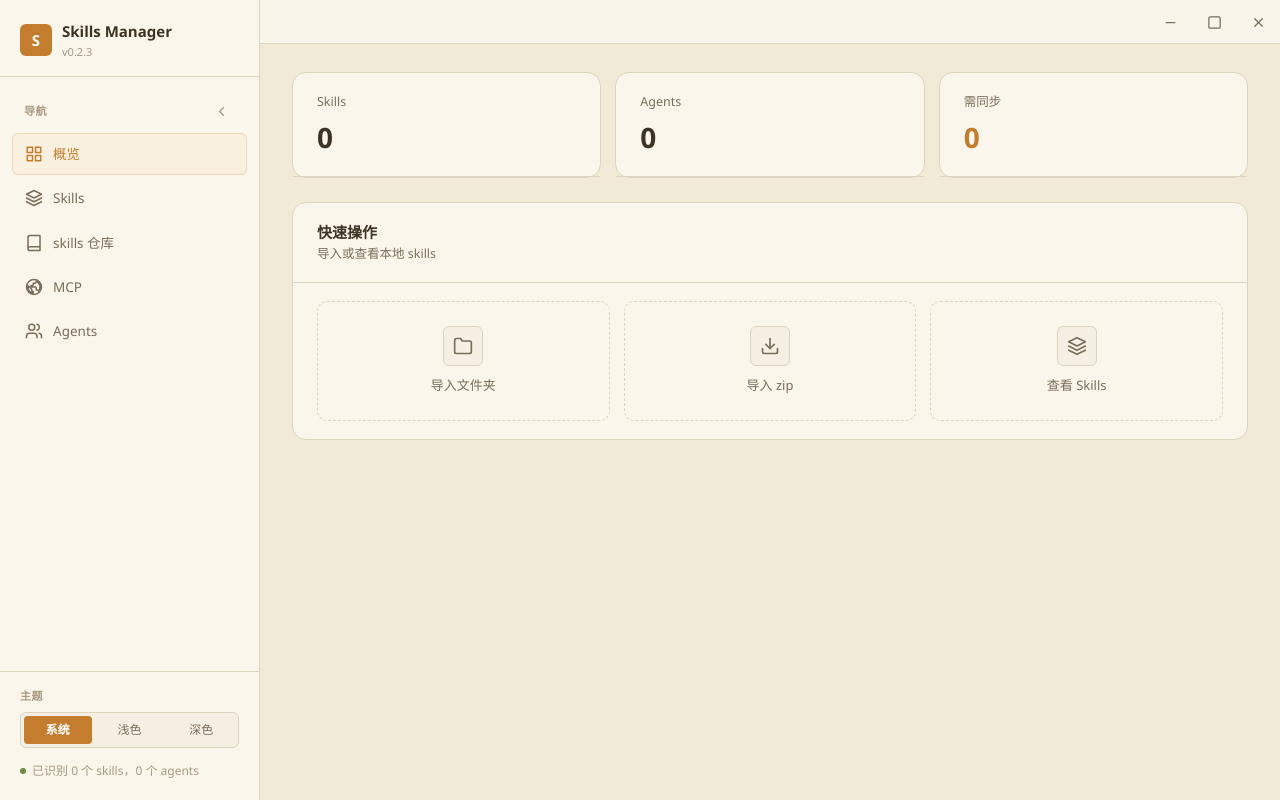
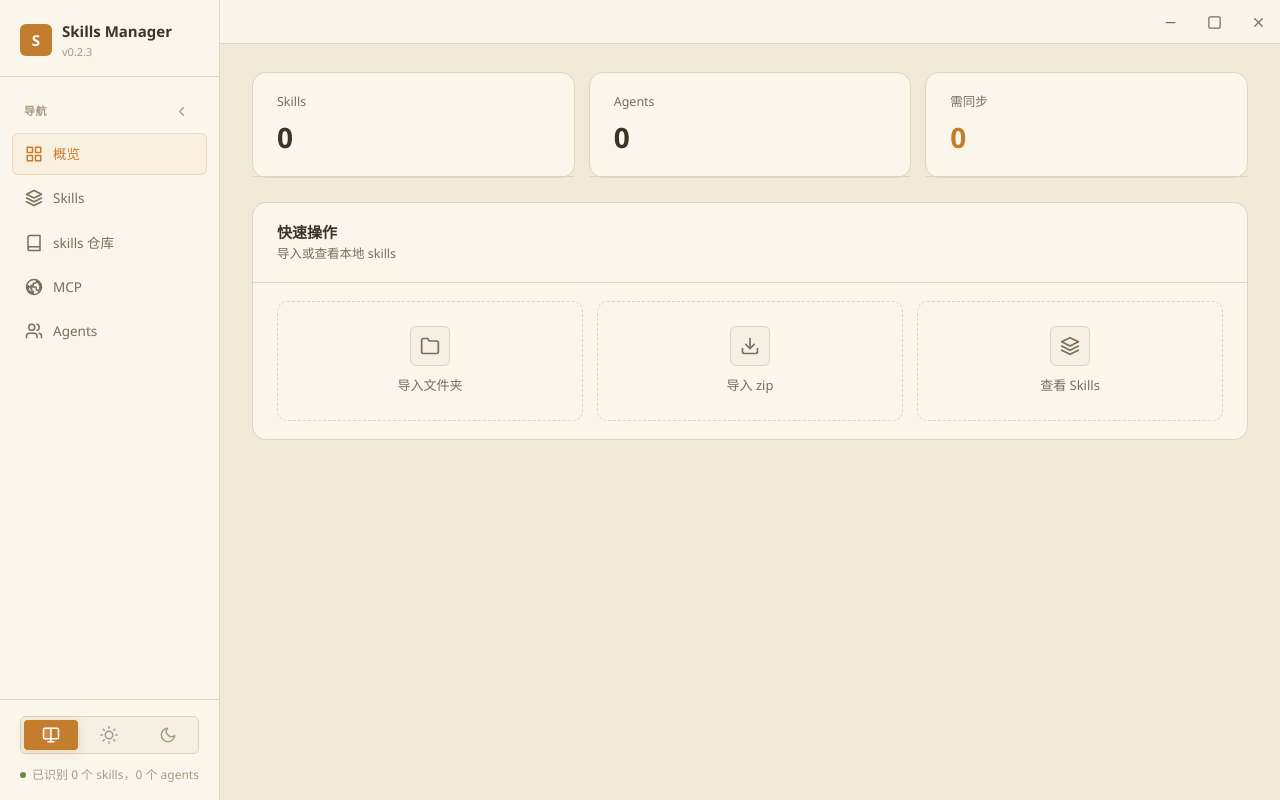
Before and after one commit to mimoxh/skills_manager, a React (Vite) app: page / in a window 1280 px wide. Built offline with nearby package versions, Linux system fonts and the light colour scheme.

Commit message:
feat: 左侧栏主题切换器改为图标交互模式，缩小侧边栏宽度

```diff
--- a/src/components/layout/Sidebar.tsx
+++ b/src/components/layout/Sidebar.tsx
@@ -80,7 +80,7 @@ export function Sidebar({
           resolvedTheme={resolvedTheme}
           onChange={onThemeChange}
         />
-        <div className="sidebar-stat">
+        <div className="sidebar-footer-stat">
           <span className="sidebar-stat-dot" />
           <span className="sidebar-footer-text">已识别 {skillCount} 个 skills，{agentCount} 个 agents</span>
         </div>
--- a/src/components/layout/ThemeSwitcher.tsx
+++ b/src/components/layout/ThemeSwitcher.tsx
@@ -1,7 +1,9 @@
+import { useState } from "react";
 import type { ResolvedTheme, ThemeMode } from "../../hooks/useTheme";
 
+// 按照跟随系统、浅色、深色的顺序排列
 const themeOptions: Array<{ mode: ThemeMode; label: string }> = [
-  { mode: "system", label: "系统" },
+  { mode: "system", label: "跟随系统" },
   { mode: "light", label: "浅色" },
   { mode: "dark", label: "深色" },
 ];
@@ -14,78 +16,120 @@ interface ThemeSwitcherProps {
 }
 
 export function ThemeSwitcher({ collapsed, mode, resolvedTheme, onChange }: ThemeSwitcherProps) {
-  if (collapsed) {
+  // 收起态：点击展开/收起
+  const [expanded, setExpanded] = useState(false);
+
+  if (!collapsed) {
+    // 展开态：三个图标横向排列，当前选中高亮
     return (
-      <button
-        className="theme-switcher-icon"
-        onClick={() => onChange(nextThemeMode(mode))}
-        title={`主题：${themeLabel(mode)}（当前${resolvedTheme === "dark" ? "深色" : "浅色"}），点击切换`}
-        type="button"
-      >
-        <ThemeIcon mode={mode} resolvedTheme={resolvedTheme} />
-      </button>
-    );
-  }
-
-  return (
-    <div className="theme-switcher" aria-label="主题切换">
-      <div className="theme-switcher-label">主题</div>
-      <div className="theme-switcher-options" role="group" aria-label="主题切换">
+      <div className="theme-icon-row" role="group" aria-label="主题切换">
         {themeOptions.map((option) => (
           <button
             key={option.mode}
-            className={`theme-switcher-option${mode === option.mode ? " active" : ""}`}
+            className={`theme-icon-btn${mode === option.mode ? " active" : ""}`}
             onClick={() => onChange(option.mode)}
             type="button"
             aria-pressed={mode === option.mode}
             title={`${option.label}${option.mode === "system" ? `（当前${resolvedTheme === "dark" ? "深色" : "浅色"}）` : ""}`}
           >
-            {option.label}
+            <ThemeIcon mode={option.mode} resolvedTheme={resolvedTheme} />
           </button>
         ))}
       </div>
+    );
+  }
+
+  // 收起态：当前图标 + 点击展开其他
+  const currentIndex = themeOptions.findIndex((o) => o.mode === mode);
+  const aboveOptions = themeOptions.slice(0, currentIndex);
+  const belowOptions = themeOptions.slice(currentIndex + 1);
+
+  const handleSelect = (selectedMode: ThemeMode) => {
+    if (selectedMode === mode) {
+      setExpanded((prev) => !prev);
+    } else {
+      onChange(selectedMode);
+      setExpanded(false);
+    }
+  };
+
+  return (
+    <div className="theme-icon-switcher">
+      {expanded &&
+        aboveOptions.map((option, i) => (
+          <button
+            key={option.mode}
+            className="theme-icon-option"
+            onClick={() => handleSelect(option.mode)}
+            type="button"
+            title={option.label}
+            style={{ animationDelay: `${i * 50}ms` }}
+          >
+            <ThemeIcon mode={option.mode} resolvedTheme={resolvedTheme} />
+          </button>
+        ))}
+
+      <button
+        className="theme-icon-current"
+        onClick={() => handleSelect(mode)}
+        type="button"
+        title={`${themeOptions[currentIndex].label}，点击${expanded ? "收起" : "展开"}`}
+      >
+        <ThemeIcon mode={mode} resolvedTheme={resolvedTheme} />
+      </button>
+
+      {expanded &&
+        belowOptions.map((option, i) => (
+          <button
+            key={option.mode}
+            className="theme-icon-option"
+            onClick={() => handleSelect(option.mode)}
+            type="button"
+            title={option.label}
+            style={{ animationDelay: `${(aboveOptions.length + i) * 50}ms` }}
+          >
+            <ThemeIcon mode={option.mode} resolvedTheme={resolvedTheme} />
+          </button>
+        ))}
     </div>
   );
 }
 
-function nextThemeMode(mode: ThemeMode): ThemeMode {
-  if (mode === "system") return "light";
-  if (mode === "light") return "dark";
-  return "system";
-}
-
-function themeLabel(mode: ThemeMode): string {
-  if (mode === "system") return "跟随系统";
-  if (mode === "light") return "浅色";
-  return "深色";
-}
-
 function ThemeIcon({ mode, resolvedTheme }: { mode: ThemeMode; resolvedTheme: ResolvedTheme }) {
+  // 跟随系统 - 显示器图标（半明半暗）
   if (mode === "system") {
     return (
-      <svg className="icon icon-sm" viewBox="0 0 24 24">
-        <rect x="3" y="4" width="18" height="12" rx="2" />
-        <line x1="8" y1="20" x2="16" y2="20" />
-        <line x1="12" y1="16" x2="12" y2="20" />
+      <svg className="icon" viewBox="0 0 24 24">
+        <rect x="2" y="3" width="20" height="14" rx="2" />
+        <line x1="8" y1="21" x2="16" y2="21" />
+        <line x1="12" y1="17" x2="12" y2="21" />
+        <line x1="12" y1="3" x2="12" y2="17" />
+        <path d="M2 3h10v14H2" fill="currentColor" opacity="0.15" />
       </svg>
     );
   }
 
-  if (resolvedTheme === "dark") {
+  // 浅色 - 太阳图标
+  if (mode === "light") {
     return (
-      <svg className="icon icon-sm" viewBox="0 0 24 24">
-        <path d="M21 12.8A8.5 8.5 0 1 1 11.2 3a6.5 6.5 0 0 0 9.8 9.8z" />
+      <svg className="icon" viewBox="0 0 24 24">
+        <circle cx="12" cy="12" r="5" />
+        <line x1="12" y1="1" x2="12" y2="3" />
+        <line x1="12" y1="21" x2="12" y2="23" />
+        <line x1="4.22" y1="4.22" x2="5.64" y2="5.64" />
+        <line x1="18.36" y1="18.36" x2="19.78" y2="19.78" />
+        <line x1="1" y1="12" x2="3" y2="12" />
+        <line x1="21" y1="12" x2="23" y2="12" />
+        <line x1="4.22" y1="19.78" x2="5.64" y2="18.36" />
+        <line x1="18.36" y1="5.64" x2="19.78" y2="4.22" />
       </svg>
     );
   }
 
+  // 深色 - 月亮图标
   return (
-    <svg className="icon icon-sm" viewBox="0 0 24 24">
-      <circle cx="12" cy="12" r="4" />
-      <line x1="12" y1="2" x2="12" y2="5" />
-      <line x1="12" y1="19" x2="12" y2="22" />
-      <line x1="2" y1="12" x2="5" y2="12" />
-      <line x1="19" y1="12" x2="22" y2="12" />
+    <svg className="icon" viewBox="0 0 24 24">
+      <path d="M21 12.79A9 9 0 1 1 11.21 3 7 7 0 0 0 21 12.79z" />
     </svg>
   );
 }
--- a/src/index.css
+++ b/src/index.css
@@ -125,7 +125,7 @@ input { cursor: text; outline: none; }
 
 /* ===== Sidebar ===== */
 .sidebar {
-  width: 260px;
+  width: 220px;
   background: var(--surface);
   border-right: 1px solid var(--border);
   display: flex;
@@ -140,12 +140,15 @@ input { cursor: text; outline: none; }
 .sidebar.collapsed .nav-section-label,
 .sidebar.collapsed .nav-item span,
 .sidebar.collapsed .sidebar-footer-text { display: none; }
-.sidebar.collapsed .sidebar-header { padding: 12px; justify-content: center; }
-.sidebar.collapsed .sidebar-logo { justify-content: center; }
+.sidebar.collapsed .sidebar-header { padding: 12px; justify-content: center; display: flex; align-items: center; }
+.sidebar.collapsed .sidebar-logo { justify-content: center; gap: 0; }
 .sidebar.collapsed .sidebar-nav { padding: 8px 6px; align-items: center; }
 .sidebar.collapsed .nav-item { justify-content: center; padding: 10px; width: 40px; }
 .sidebar.collapsed .sidebar-footer { padding: 12px 8px; text-align: center; }
-.sidebar.collapsed .sidebar-stat span:last-child { display: none; }
+.sidebar.collapsed .sidebar-footer-stat span:last-child { display: none; }
+.sidebar.collapsed .theme-icon-switcher { margin-bottom: 8px; width: 100%; }
+.sidebar.collapsed .theme-icon-current { width: 32px; height: 32px; transform: scale(1); }
+.sidebar.collapsed .theme-icon-option { width: 28px; height: 28px; }
 .sidebar.collapsed .sidebar-toggle { margin: 0 auto; }
 
 .sidebar-header { padding: 20px 20px 16px; border-bottom: 1px solid var(--border); }
@@ -185,60 +188,80 @@ input { cursor: text; outline: none; }
   padding: 16px 20px; border-top: 1px solid var(--border);
   font-size: 12px; color: var(--text-tertiary);
 }
-.sidebar-stat { display: flex; align-items: center; gap: 6px; margin-bottom: 4px; }
+.sidebar-footer-stat { display: flex; align-items: center; gap: 6px; }
 .sidebar-stat-dot { width: 6px; height: 6px; border-radius: 50%; background: var(--success); flex-shrink: 0; }
-.theme-switcher {
-  display: grid;
-  gap: 8px;
-  margin-bottom: 14px;
-}
-.theme-switcher-label {
-  font-size: 11px;
-  font-weight: 600;
-  text-transform: uppercase;
-  letter-spacing: 0.05em;
-  color: var(--text-tertiary);
-}
-.theme-switcher-options {
-  display: grid;
-  grid-template-columns: repeat(3, minmax(0, 1fr));
+
+/* Theme Icon Row (expanded sidebar) */
+.theme-icon-row {
+  display: flex;
+  align-items: center;
   gap: 4px;
   padding: 3px;
   border: 1px solid var(--border);
   border-radius: var(--radius-sm);
   background: var(--surface-raised);
+  margin-bottom: 12px;
 }
-.theme-switcher-option {
-  min-width: 0;
-  height: 28px;
+.theme-icon-btn {
+  display: flex;
+  align-items: center;
+  justify-content: center;
+  flex: 1;
+  height: 30px;
   border-radius: 4px;
-  color: var(--text-secondary);
-  font-size: 12px;
+  color: var(--text-tertiary);
   transition: all 0.15s ease;
 }
-.theme-switcher-option:hover {
+.theme-icon-btn:hover {
   background: var(--surface-hover);
   color: var(--text);
 }
-.theme-switcher-option.active {
+.theme-icon-btn.active {
   background: var(--accent);
   color: white;
-  font-weight: 600;
+  box-shadow: 0 2px 8px rgba(196, 125, 46, 0.25);
 }
-.theme-switcher-icon {
+
+/* Theme Icon Switcher (collapsed sidebar) */
+.theme-icon-switcher {
+  display: flex;
+  flex-direction: column;
+  align-items: center;
+  gap: 4px;
+  margin-bottom: 12px;
+}
+.theme-icon-current {
   display: flex;
   align-items: center;
   justify-content: center;
-  width: 32px;
-  height: 32px;
-  margin: 0 auto 8px;
+  width: 36px;
+  height: 36px;
+  border-radius: var(--radius-sm);
+  color: var(--accent);
+  transform: scale(1.15);
+  transition: background 0.15s ease, color 0.15s ease;
+}
+.theme-icon-current:hover {
+  background: var(--accent-light);
+}
+.theme-icon-option {
+  display: flex;
+  align-items: center;
+  justify-content: center;
+  width: 30px;
+  height: 30px;
   border-radius: var(--radius-sm);
   color: var(--text-tertiary);
-  transition: all 0.15s ease;
+  opacity: 0;
+  animation: themeIconAppear 0.25s ease forwards;
 }
-.theme-switcher-icon:hover {
-  background: var(--surface-hover);
-  color: var(--text);
+.theme-icon-option:hover {
+  background: var(--accent-light);
+  color: var(--accent);
+}
+@keyframes themeIconAppear {
+  from { opacity: 0; }
+  to { opacity: 1; }
 }
 .sidebar-toggle {
   display: flex; align-items: center; justify-content: center;
```
Also changed, not shown: 1 other file (tests, documents, lock files or other folders).
